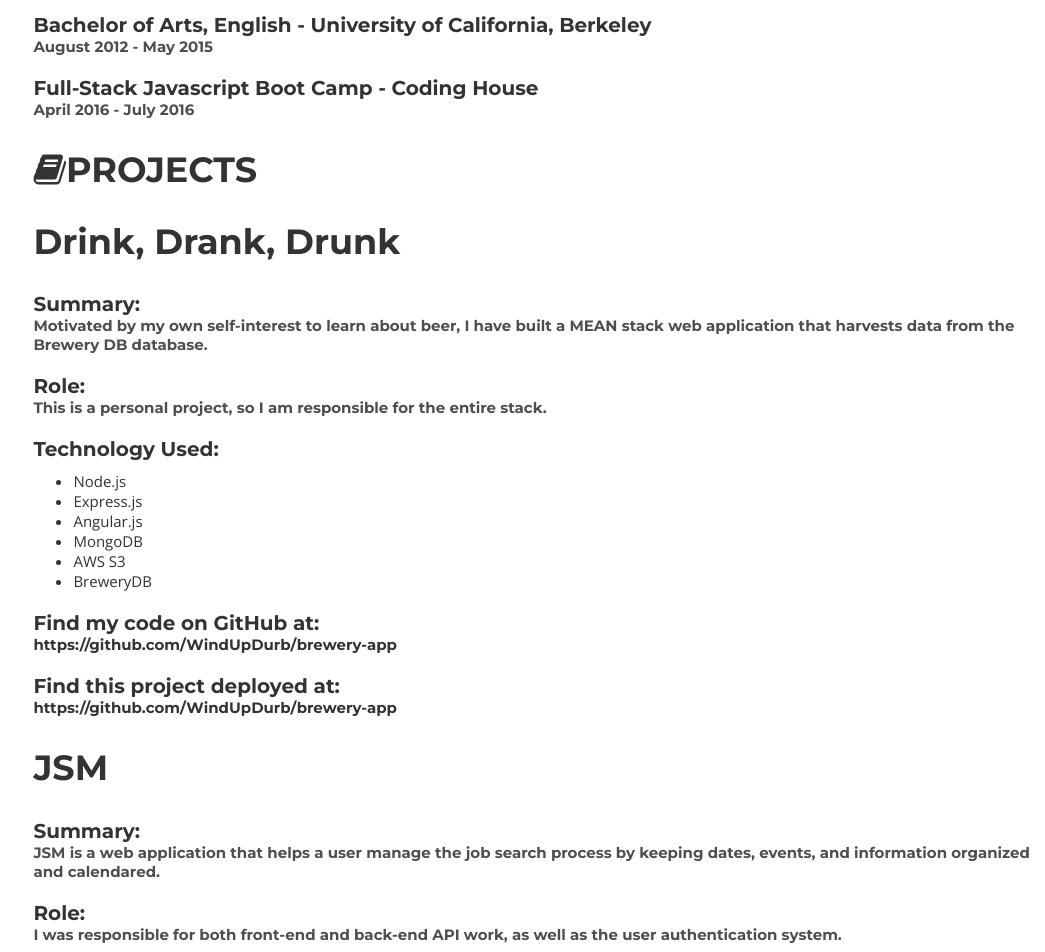
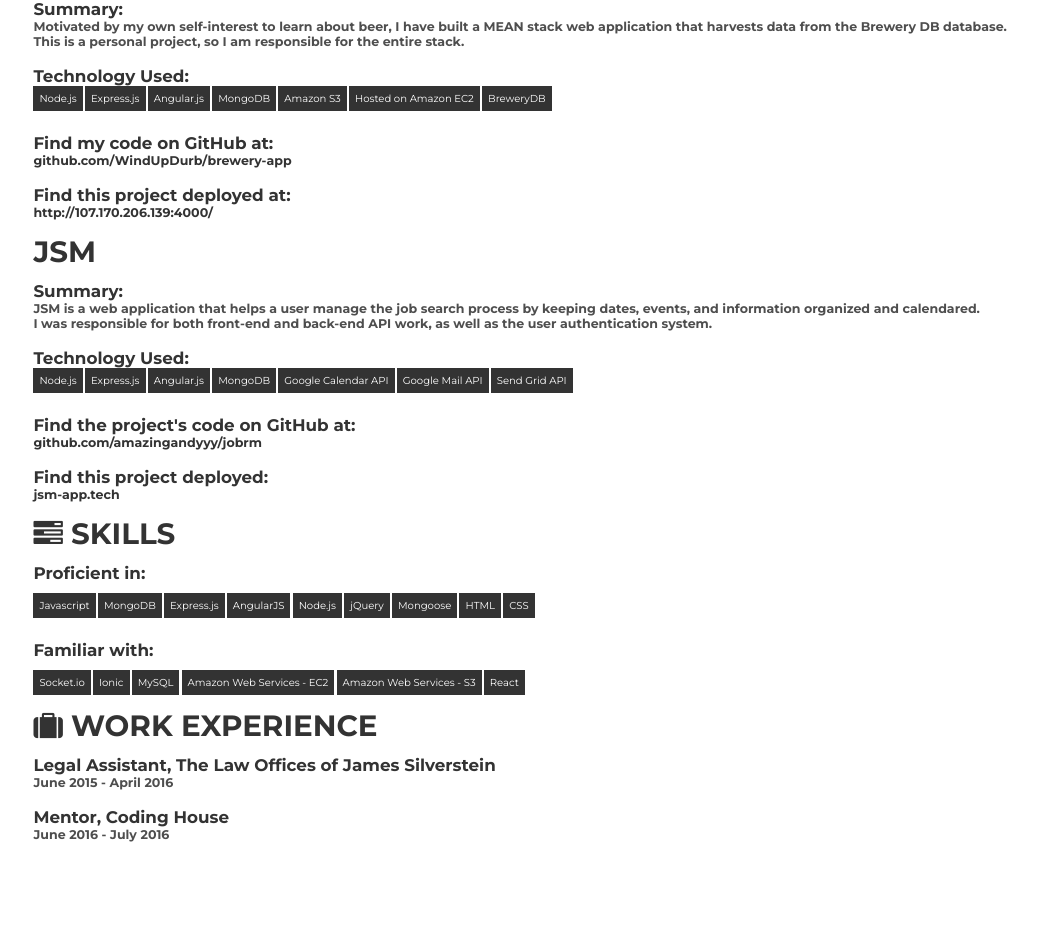
Before and after one commit to WindUpDurb/my-resume, a plain HTML site: page index.html in a window 1280 px wide. Shown: the part 578-1530 px from the top of the page, without its empty margins (101-1146 px from the left). After the commit the page ends 1436 px from the top, so only its background shows below. Drawn offline with nearby package versions, Linux system fonts and the light colour scheme.

Commit message:
Revisions

```diff
--- a/index.html
+++ b/index.html
@@ -9,7 +9,7 @@
     <link href="//maxcdn.bootstrapcdn.com/font-awesome/4.1.0/css/font-awesome.min.css" rel="stylesheet">
     <style>
 		body {
-			font-size: 62.5%;
+			font-size: 52.5%;
 			font-family: Montserrat;
 			color: #333333;
 		}
@@ -63,10 +63,12 @@
 			margin 0 auto;
 			margin-left: 10%;
 			margin-right: 10%;
-			margin-bottom: 50px;
+			margin-bottom: 10px;
 		}
 		h2 {
 			font-size: 3.5em;
+			margin-bottom: -5px;
+			margin-top: -2px;
 		}
 		h3 {
 			font-size:2em;
@@ -152,23 +154,21 @@
 				1009 Vineland Ave.
 			</div>
 		<div id= "contact">
-			<br>
 			<div class= "contact-header">
-				EMAIL <span class= "responsive-hidden">&bull;</span> <span class= "responsive-show"><br></span><a href= "/cdn-cgi/l/email-protection#593d2c2b3b30373868606068193e34383035773a3634" target= "_blank"><span class="__cf_email__" data-cfemail="dcb8a9aebeb5b2bdede5e5ed9cbbb1bdb5b0f2bfb3b1">[email&#160;protected]</span><script data-cfhash='f9e31' type="text/javascript">/* <![CDATA[ */!function(t,e,r,n,c,a,p){try{t=document.currentScript||function(){for(t=document.getElementsByTagName('script'),e=t.length;e--;)if(t[e].getAttribute('data-cfhash'))return t[e]}();if(t&&(c=t.previousSibling)){p=t.parentNode;if(a=c.getAttribute('data-cfemail')){for(e='',r='0x'+a.substr(0,2)|0,n=2;a.length-n;n+=2)e+='%'+('0'+('0x'+a.substr(n,2)^r).toString(16)).slice(-2);p.replaceChild(document.createTextNode(decodeURIComponent(e)),c)}p.removeChild(t)}}catch(u){}}()/* ]]> */</script></a> <span class= "responsive-show"><br><br></span>
+				<span class= "responsive-show"><br></span><a href= "/cdn-cgi/l/email-protection#593d2c2b3b30373868606068193e34383035773a3634" target= "_blank"><span class="__cf_email__" data-cfemail="dcb8a9aebeb5b2bdede5e5ed9cbbb1bdb5b0f2bfb3b1">[email&#160;protected]</span><script data-cfhash='f9e31' type="text/javascript">/* <![CDATA[ */!function(t,e,r,n,c,a,p){try{t=document.currentScript||function(){for(t=document.getElementsByTagName('script'),e=t.length;e--;)if(t[e].getAttribute('data-cfhash'))return t[e]}();if(t&&(c=t.previousSibling)){p=t.parentNode;if(a=c.getAttribute('data-cfemail')){for(e='',r='0x'+a.substr(0,2)|0,n=2;a.length-n;n+=2)e+='%'+('0'+('0x'+a.substr(n,2)^r).toString(16)).slice(-2);p.replaceChild(document.createTextNode(decodeURIComponent(e)),c)}p.removeChild(t)}}catch(u){}}()/* ]]> */</script></a> <span class= "responsive-show"><br><br></span>
 			</div>
 			<div class= "contact-header">
-				PHONE <span class= "responsive-hidden">&bull;</span> <span class= "responsive-show"><br></span>(626) 485-5050 <span class= "responsive-show"><br><br></span>
+				<span class= "responsive-show"><br></span>(626) 485-5050 <span class= "responsive-show"><br><br></span>
 			</div>
 			<div class= "contact-header">
-				PORTFOLIO WEBSITE <span class= "responsive-hidden">&bull;</span> <span class= "responsive-show"><br></span><a href= "http:&#x2F;&#x2F;windupdurb.github.io&#x2F;portfolio-site&#x2F;" target= "_blank">windupdurb.github.io/porfolio-site</a> <span class= "responsive-show"><br><br></span>
+				<span class= "responsive-show"><br></span><a href= "http:&#x2F;&#x2F;windupdurb.github.io&#x2F;portfolio-site&#x2F;" target= "_blank">windupdurb.github.io/porfolio-site</a> <span class= "responsive-show">
+			</span>
 			</div>
 			<div class= "contact-header">
-				BLOG <span class= "responsive-hidden">&bull;</span> <span class= "responsive-show"><br></span><a href= "http://www.windupdurb.com" target= "_blank">www.windupdurb.com</a> <span class= "responsive-show"><br><br></span>
+				<span class= "responsive-show"><br></span><a href= "http://www.windupdurb.com" target= "_blank">windupdurb.com</a> <span class= "responsive-show"></span>
 			</div>
 		</div>
-		<br>
 		<div id= "profiles">
-			<div class= "contact-header">PROFILES</div><br>
 			<p class= "profile"><a href= "https:&#x2F;&#x2F;github.com&#x2F;WindUpDurb" target= "_blank" class= "profile">Github</a></p>
 			<p class= "profile"><a href= "https:&#x2F;&#x2F;www.linkedin.com&#x2F;in&#x2F;david-urbina-589327b9" target= "_blank" class= "profile">LinkedIn</a></p>
 		</div>
@@ -182,45 +182,42 @@
 			<h4>April 2016 - July 2016</h4>
 		</div>
 		<div id= "publications">
-			<h2><i class= "fa fa-book left"></i>PROJECTS</h2>
+			<h2><i class= "fa fa-folder-open-o"></i>PROJECTS</h2>
 			<h2>Drink, Drank, Drunk</h2>
 			<h3>Summary:</h3>
-			<h4>Motivated by my own self-interest to learn about beer, I have built a MEAN stack web application that harvests data from the Brewery DB database.</h4>
-			<h3>Role:</h3>
-			<h4>This is a personal project, so I am responsible for the entire stack.</h4>
+			<h4>Motivated by my own self-interest to learn about beer, I have built a MEAN stack web application that harvests data from the Brewery DB database.
+				<br>This is a personal project, so I am responsible for the entire stack.</h4>
 			<h3>Technology Used:</h3>
-			<ul>
-				<li>Node.js</li>
-				<li>Express.js</li>
-				<li>Angular.js</li>
-				<li>MongoDB</li>
-				<li>AWS S3</li>
-				<li>BreweryDB</li>
-			</ul>
+			<span class= "keywords">Node.js</span>
+			<span class= "keywords">Express.js</span>
+			<span class= "keywords">Angular.js</span>
+			<span class= "keywords">MongoDB</span>
+			<span class= "keywords">Amazon S3</span>
+			<span class= "keywords">Hosted on Amazon EC2</span>
+			<span class= "keywords">BreweryDB</span>
+
 			<h3>Find my code on GitHub at:</h3>
-			<h4><a href="https://github.com/WindUpDurb/brewery-app" target="_blank">https://github.com/WindUpDurb/brewery-app</a></h4>
+			<h4><a href="https://github.com/WindUpDurb/brewery-app" target="_blank">github.com/WindUpDurb/brewery-app</a></h4>
 			<h3>Find this project deployed at: </h3>
-			<h4><a href="https://github.com/WindUpDurb/brewery-app" target="_blank">https://github.com/WindUpDurb/brewery-app</a></h4>
+			<h4><a href="http://107.170.206.139:4000/" target="_blank">http://107.170.206.139:4000/</a></h4>
 			<!--JSM-->
 			<h2>JSM</h2>
 			<h3>Summary:</h3>
-			<h4>JSM is a web application that helps a user manage the job search process by keeping dates, events, and information organized and calendared.</h4>
-			<h3>Role:</h3>
-			<h4>I was responsible for both front-end and back-end API work, as well as the user authentication system.</h4>
+			<h4>JSM is a web application that helps a user manage the job search process by keeping dates, events, and information organized and calendared.
+				<br>I was responsible for both front-end and back-end API work, as well as the user authentication system.</h4>
 			<h3>Technology Used:</h3>
-			<ul>
-				<li>Node.js</li>
-				<li>Express.js</li>
-				<li>Angular.js</li>
-				<li>MongoDB</li>
-				<li>Google Calendar API</li>
-				<li>Google Mail API</li>
-				<li>SendGrid API</li>
-			</ul>
+			<span class= "keywords">Node.js</span>
+			<span class= "keywords">Express.js</span>
+			<span class= "keywords">Angular.js</span>
+			<span class= "keywords">MongoDB</span>
+			<span class= "keywords">Google Calendar API</span>
+			<span class= "keywords">Google Mail API</span>
+			<span class= "keywords">Send Grid API</span>
+
 			<h3>Find the project's code on GitHub at:</h3>
-			<h4><a href="https://github.com/amazingandyyy/jobrm" target="_blank">https://github.com/amazingandyyy/jobrm</a></h4>
+			<h4><a href="github.com/amazingandyyy/jobrm" target="_blank">github.com/amazingandyyy/jobrm</a></h4>
 			<h3>Find this project deployed: </h3>
-			<h4><a href="https://github.com/WindUpDurb/brewery-app" target="_blank">By clicking here.</a></h4>
+			<h4><a href="http://www.jsm-app.tech" target="_blank">jsm-app.tech</a></h4>
 		</div>
 		<div id= "skills">
 			<h2><i class= "fa fa-tasks left"></i> SKILLS</h2>
@@ -234,7 +231,7 @@
 			<span class= "keywords">Mongoose</span>
 			<span class= "keywords">HTML</span>
 			<span class= "keywords">CSS</span>
-			<h3 class= "skills">Familiar with</h3>
+			<h3 class= "skills">Familiar with:</h3>
 			<span class= "keywords">Socket.io</span>
 			<span class= "keywords">Ionic</span>
 			<span class= "keywords">MySQL</span>
```
